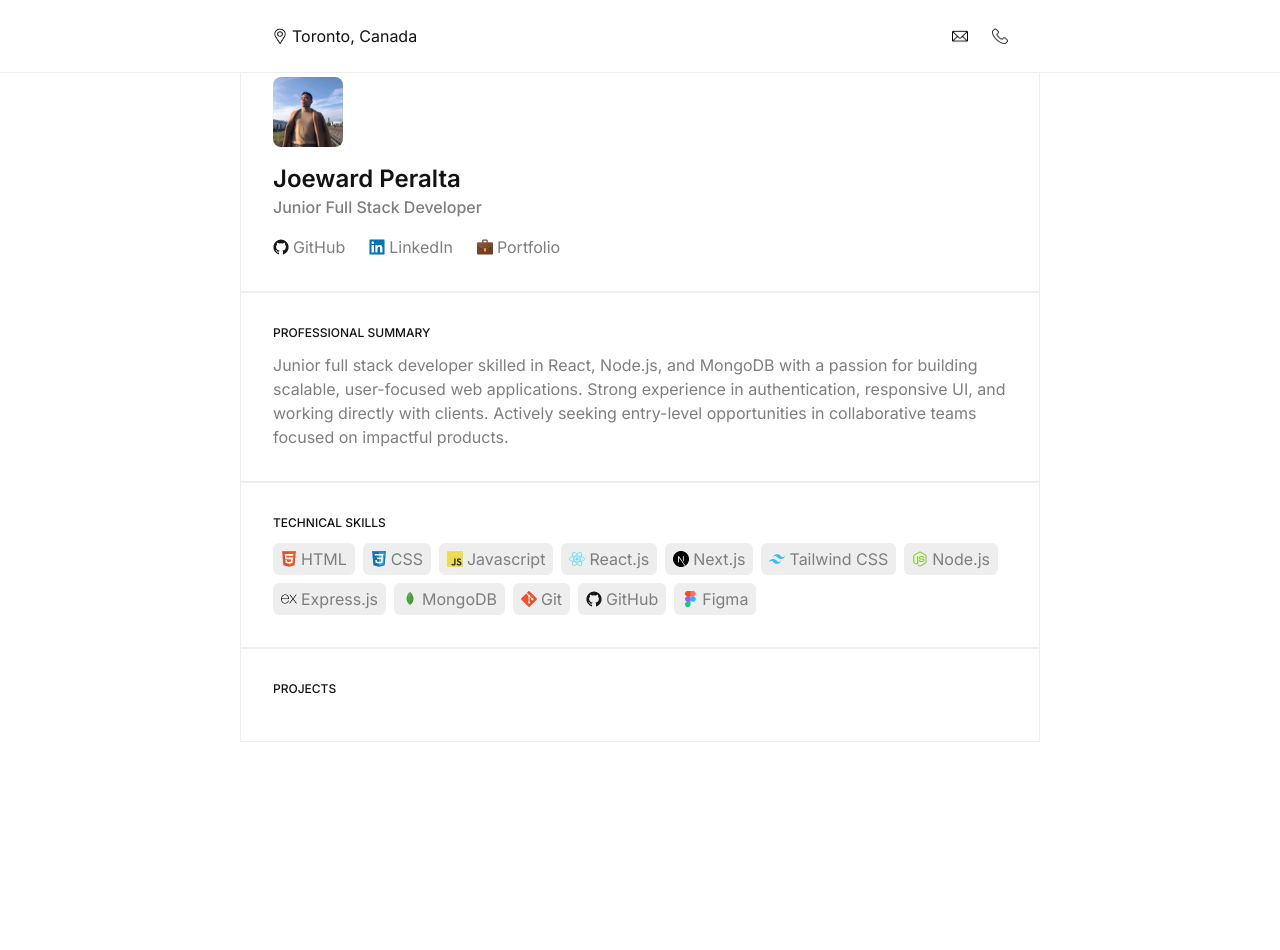
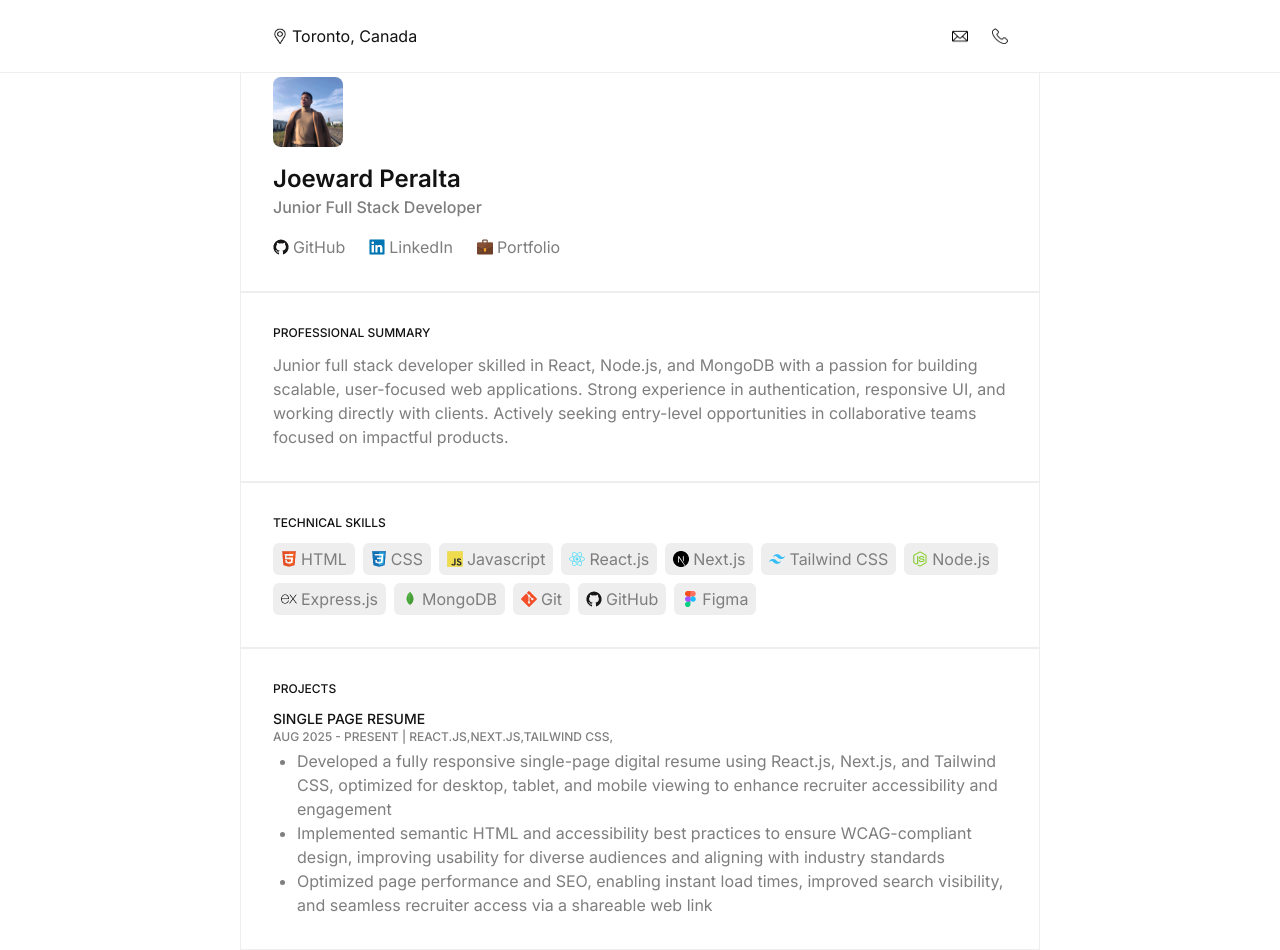
Before and after one commit to joewardperalta/single-page-resume, a Next.js app: page / in a window 1280 px wide. Before the commit the page ends 800 px from the top, so only its background shows below. Built offline with nearby package versions, Linux system fonts and the light colour scheme.

Commit message:
Construct the projects section

```diff
--- a/app/page.js
+++ b/app/page.js
@@ -1,5 +1,6 @@
 import Paragraph from "@/components/Paragraph";
 import ProfilePhoto from "@/components/ProfilePhoto";
+import ProjectCard from "@/components/ProjectCard";
 import SectionHeading from "@/components/SectionHeading";
 import SkillCard from "@/components/SkillCard";
 import SocialLinkCard from "@/components/SocialLinkCard";
@@ -9,6 +10,7 @@
 
 import skills from "@/data/skills.json";
 import socials from "@/data/socials.json";
+import projects from "@/data/projects.json";
 
 export default function Home() {
   return (
@@ -79,6 +81,14 @@
       <section>
         <Wrapper>
           <SectionHeading>Projects</SectionHeading>
+
+          <ul>
+            {projects.map((project) => (
+              <li key={project.id}>
+                <ProjectCard project={project} />
+              </li>
+            ))}
+          </ul>
         </Wrapper>
       </section>
     </main>
```
